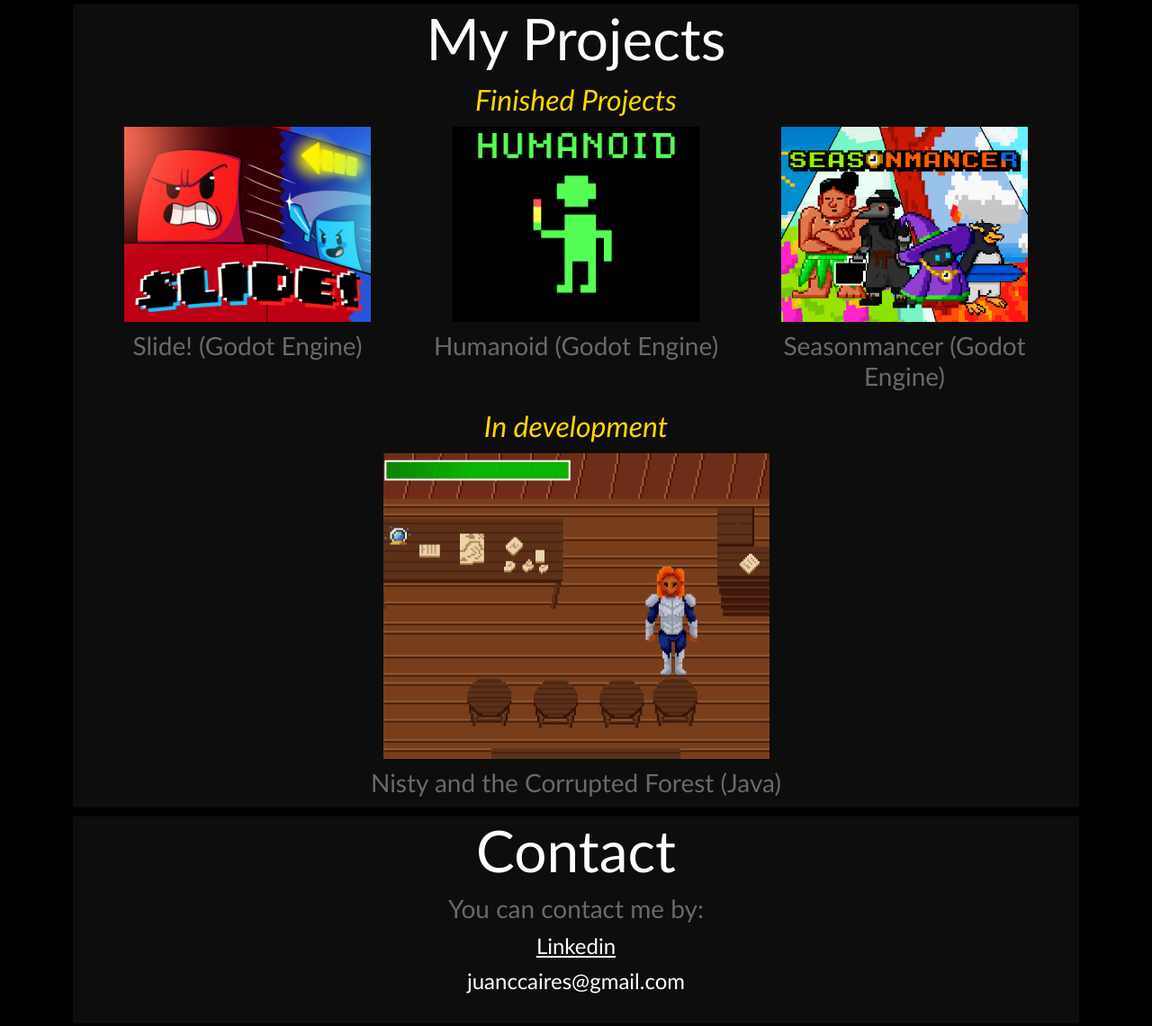
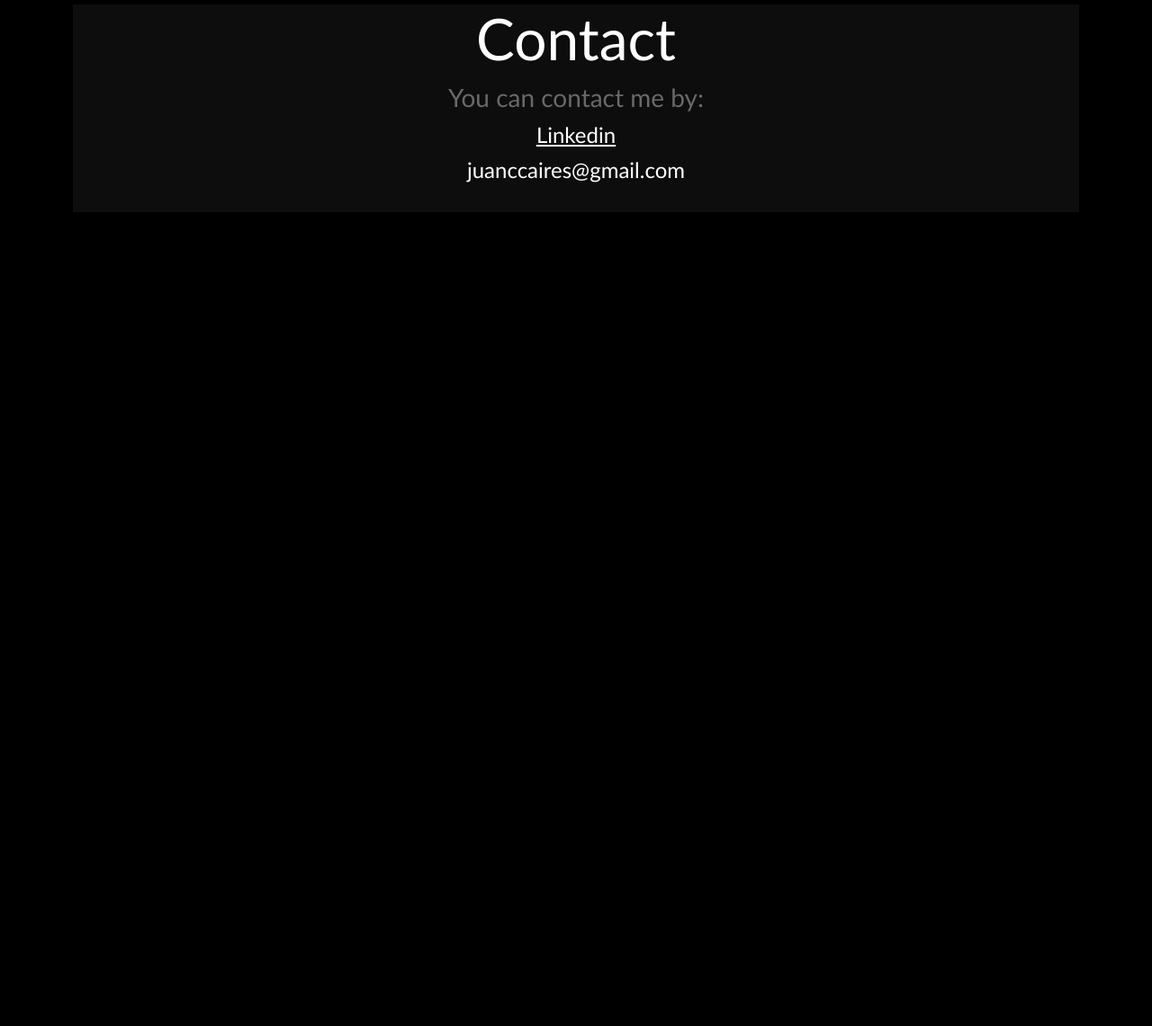
Before and after one commit to Fenekito/Portifolio, a plain HTML site: page index.html in a window 1280 px wide. Shown: the part 1937-3078 px from the top of the page at 90% size. After the commit the page ends 2237 px from the top, so only its background shows below. Drawn offline with Linux system fonts and the light colour scheme.

Commit message:
Update index.html

```diff
--- a/index.html
+++ b/index.html
@@ -95,41 +95,6 @@
           </div>
         </div>
         <div class="container-fluid w3-center w3-padding-largem" style="background-color: rgba(27, 27, 27, 0.507);">
-          <h1 id="projects">My Projects</h1>
-          <h2>Finished Projects</h2>
-          <div class="container">
-            <div class="row">
-              <div class="col-sm">
-                <a href="https://ntls.itch.io/slide">
-                  <img width="80%" class="w3-hover-opacity" src="images/GW23Zg.png">
-                </a>
-                <h3>Slide! (Godot Engine)</h3>
-              </div>
-              <div class="col-sm">
-                <a href="https://ntls.itch.io/Humanoid">
-                  <img width="80%" class="w3-hover-opacity" src="images/HumanoidCover.png">
-                </a>
-                <h3>Humanoid (Godot Engine)</h3>
-              </div>
-              <div class="col-sm">
-                <a href="https://ntls.itch.io/seasonmancer">
-                  <img width="80%" class="w3-hover-opacity" src="images/SeasonmanceryCover.png">
-                </a>
-                <h3>Seasonmancer (Godot Engine)</h3>
-              </div>
-            </div>
-          </div>
-          <h2>In development</h2>
-          <div class="container">
-            <div class="row">
-              <div class="col-sm">
-                <img width="40%" class="w3-hover-grayscale" src="images/Nisty.png">
-                <h3>Nisty and the Corrupted Forest (Java)</h3>
-              </div>
-            </div>
-          </div>
-        </div>
-        <div class="container-fluid w3-center w3-padding-largem" style="background-color: rgba(27, 27, 27, 0.507);">
           <h1 id="projects">Contact</h1>
           <h3>You can contact me by:</h3>
           <h4><a href="https://www.linkedin.com/in/juan-cl%C3%A1udio-caires-pereira-b48607230/">Linkedin</a></h4>
```
